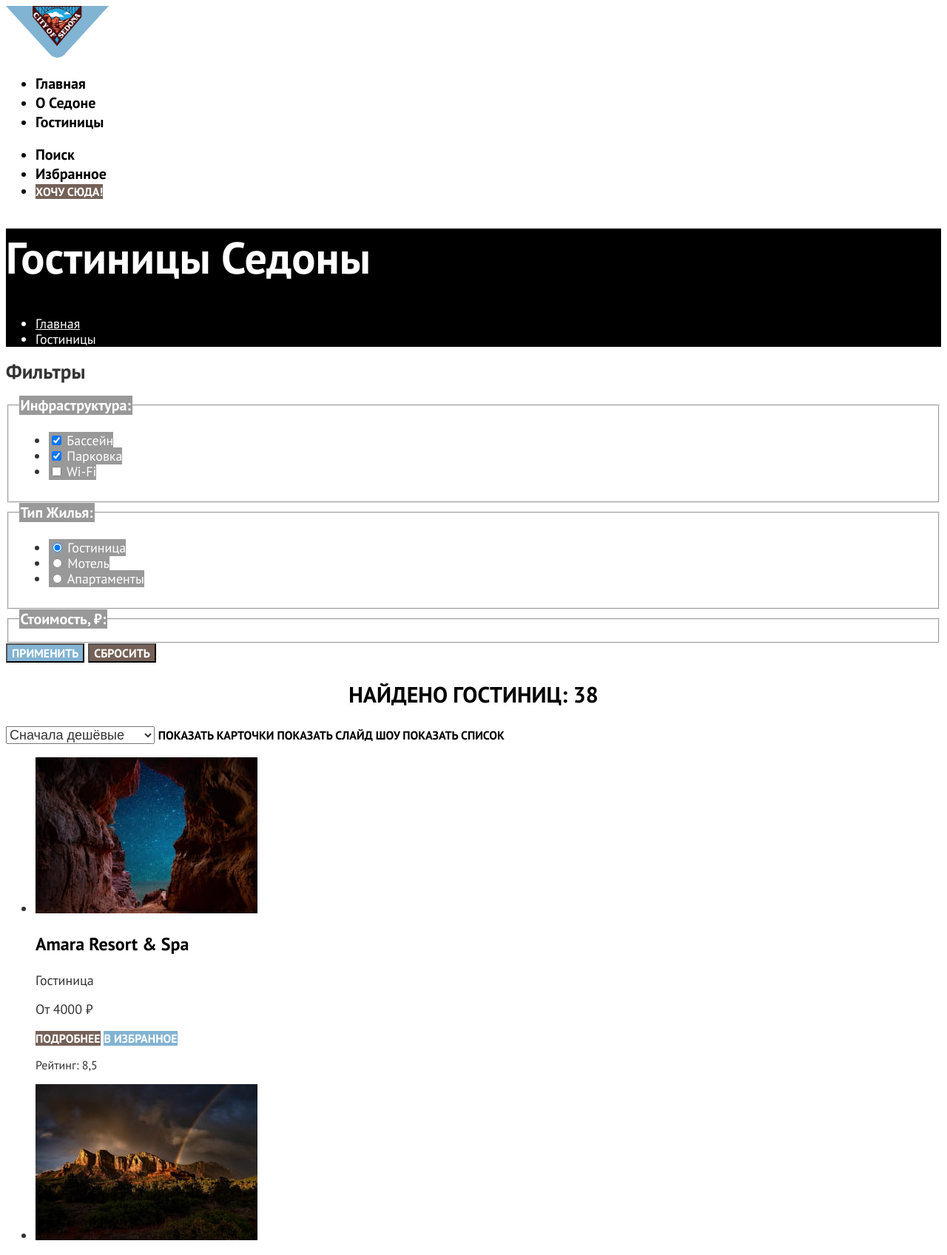
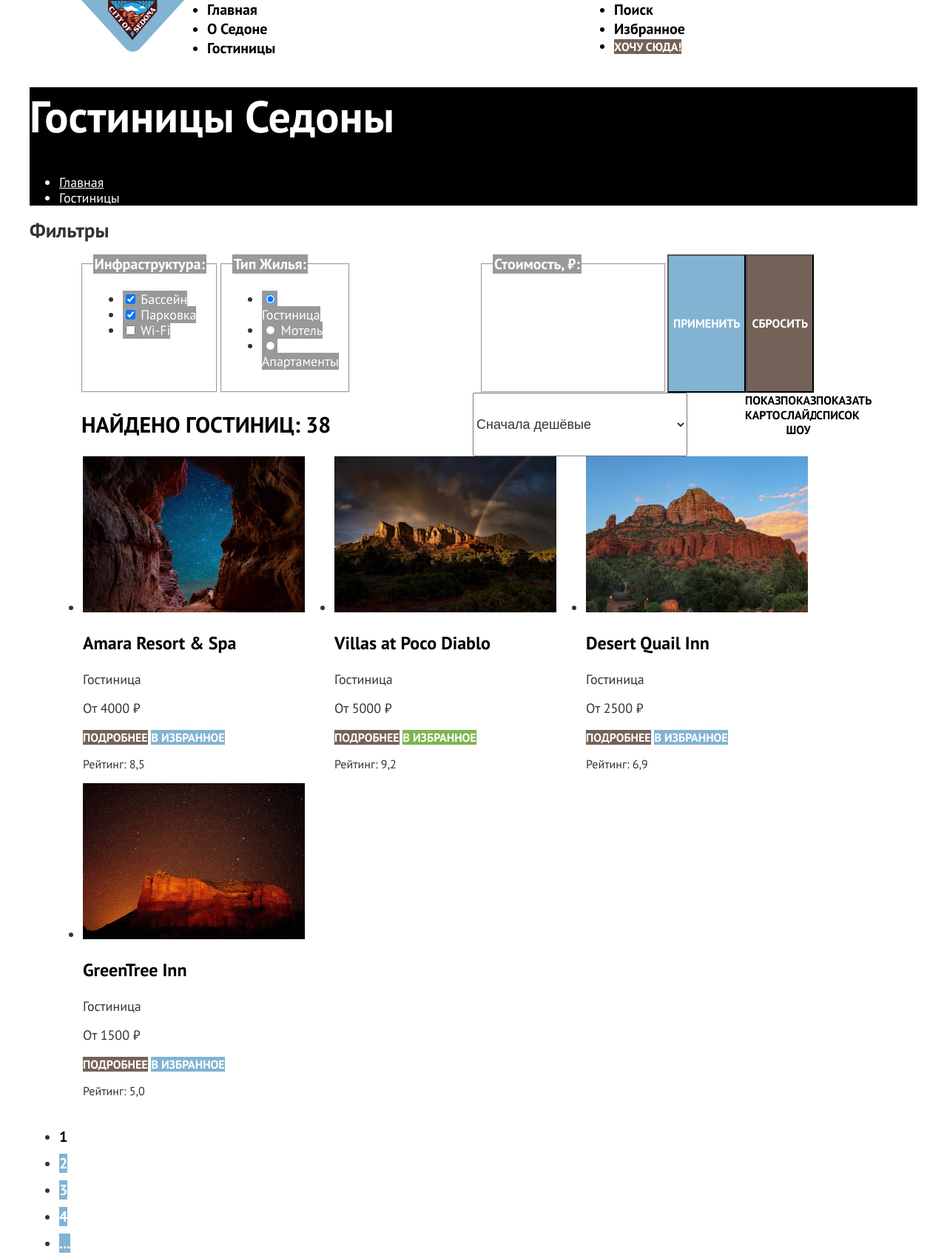
Before and after one commit to htmlacademy-htmlcss/1875121-sedona-34, a plain HTML site: page catalog.html in a window 1280 px wide. Shown: the top 1697 px of the page at 74% size. Drawn offline with Linux system fonts and the light colour scheme.

Commit message:
Сетка страниц и крупных блоков на флексах

```diff
--- a/catalog.html
+++ b/catalog.html
@@ -43,7 +43,8 @@
         </ul>
       </nav>
     </header>
-    <main class="main-inner">
+    <main class="main-inner main-container">
+      <div class="page-container">
         <header class="inner-header">
           <h1 class="inner-header-title">Гостиницы Седоны</h1>
           <ul class="breadcrumbs">
@@ -112,7 +113,8 @@
             <button class="button button-second" type="submit">Применить</button>
             <button class="button button-reset" type="reset">Сбросить</button>
           </form>
-        <h2 class="search-title">Найдено гостиниц: 38</h2>
+          <div class="hotel-result">
+            <h2 class="hotel-search-title">Найдено гостиниц: 38</h2>
             <select class="select-control" aria-label="Сортировка">
               <option value="cheap">Сначала дешёвые</option>
               <option value="popular">Сначала популярные</option>
@@ -127,6 +129,7 @@
             <a class="button button-view" href="#">
               <span class="visually-hidden">Показать список</span>
             </a>
+          </div>
           <ul class="hotel-list">
             <li class="hotel-card">
               <a class="hotel-card-link" href="#">
@@ -212,8 +215,10 @@
             </button>
           </form>
         </section>
+      </div>
     </main>
     <footer class="page-footer">
+      <div class="page-footer-container">
         <ul class="footer-social-list">
           <li class="footer-social-item">
             <a class="button button-vk" href="#">
@@ -242,6 +247,7 @@
             <img class="page-footer-logo" src="./images/logo_htmlacademy.svg" width="115" height="33" alt="Логотип htmlacademy">
           </a>
         </div>
+      </div>
     </footer>
   </body>
 </html>
--- a/styles/styles.css
+++ b/styles/styles.css
@@ -14,8 +14,15 @@
   font-display: swap;
 }
 
+html {
+  height: 100%;
+}
 
 body {
+  margin: 0;
+  display: flex;
+  flex-direction: column;
+  min-height: 100%;
   font-family: "PT Sans", sans-serif;
   font-size: 18px;
   line-height: 21px;
@@ -66,6 +73,28 @@
   background-color: #ffffff;
 }
 
+.navigation {
+  display: flex;
+  width: 1060px;
+  margin: 0 auto;
+}
+
+.navigation-logo {
+  width: 140px;
+  margin-right: 30px;
+}
+
+.navigation-list {
+  width: 490px;
+  margin: 0;
+  padding: 0;
+}
+
+.navigation-user {
+  max-width: 340px;
+  margin-left: auto;
+}
+
 .navigation-link {
   font-size: 20px;
   line-height: 26px;
@@ -88,12 +117,26 @@
   text-transform: uppercase;
 }
 
+.main-container {
+  flex-grow: 1;
+}
+
 .main-index {
   color: #000000;
   background-color: #ffffff;
   background-size: 100% auto;
   background-repeat: no-repeat;
   background-image: url(../images/index_background.jpg);
+}
+
+.page-container {
+  width: 1200px;
+  margin: 0 auto;
+}
+
+.logo {
+  display: block;
+  margin: 0 auto;
 }
 
 .main-title {
@@ -112,13 +155,31 @@
 }
 
 .advantages-list {
+  display: flex;
+  justify-content: stretch;
+  flex-wrap: wrap;
+  margin: 0;
+  padding: 0;
   color: #333333;
   background-color: #ffffff;
   text-align: center;
 }
 
+.advantages-list-unsorted {
+  width: 1200px;
+  margin: 0;
+  padding: 0;
+  display: flex;
+  flex-direction: row;
+}
+
+.advantages-item-unsorted {
+  width: 400px;
+}
+
 .advantages-city {
   background-color: #82b3d3;
+  width: 1200px;
 }
 
 .advantages-housing {
@@ -135,6 +196,7 @@
 
 .advantages-bridge {
   background-color: #82b3d3;
+  width: 1200px;
 }
 
 .advantages-square {
@@ -168,6 +230,12 @@
   font-weight: 700;
 }
 
+.hotel-search {
+  display: flex;
+  flex-direction: column;
+  align-items: center;
+}
+
 .search-title {
   color: #000000;
   font-size: 30px;
@@ -197,11 +265,20 @@
 }
 
 .newsletter {
+  display: flex;
+  flex-direction: column;
+  align-items: center;
   color: #ffffff;
   background-color: #333333;
   background-size: 100% auto;
   background-repeat: no-repeat;
   background-image: url(../images/background_newsletter.jpg);
+}
+
+.newsletter-catalog {
+  display: flex;
+  flex-direction: column;
+  align-items: center;
 }
 
 .newsletter-title {
@@ -234,8 +311,21 @@
   text-transform: uppercase;
 }
 
+.page-footer-container {
+  display: flex;
+  width: 1060px;
+  margin: 0 auto;
+}
+
+.footer-social-list {
+  max-width: 142px;
+  margin-right: 42px;
+}
+
 .footer-contacts-address {
   font-style: normal;
+  width: 720px;
+  text-align: center;
 }
 
 .footer-contacts-address a {
@@ -246,6 +336,11 @@
   text-align: center;
   text-decoration: none;
   text-transform: uppercase;
+}
+
+.about-htmlacademy {
+  width: 115px;
+  margin-left: auto;
 }
 
 .inner-header {
@@ -266,6 +361,26 @@
   color: inherit;
 }
 
+.hotel-filter {
+  width: 1060px;
+  display: flex;
+  flex-direction: row;
+}
+
+.hotel-filter-infrastructure {
+  width: 147px;
+  margin-left: 70px;
+}
+
+.hotel-filter-type {
+  width: 147px;
+  margin-right: 175px;
+}
+
+.hotel-filter-price {
+  width: 357px;
+}
+
 .hotel-filter-title {
   font-size: 20px;
   line-height: 26px;
@@ -275,6 +390,31 @@
   text-transform: capitalize;
 }
 
+.hotel-result {
+  display: flex;
+  width: 1060px;
+  margin: 0 auto;
+}
+
+.hotel-search-title {
+  width: 338px;
+  margin-right: 191px;
+  color: #000000;
+  font-size: 30px;
+  line-height: 36px;
+  font-weight: 700;
+  text-transform: uppercase;
+}
+
+.hotel-list {
+  width: 1056px;
+  margin: 0 auto;
+  padding: 0;
+  display: flex;
+  flex-direction: row;
+  flex-wrap: wrap;
+}
+
 .control {
   color: #ffffff;
   background-color: #999999;
@@ -282,14 +422,21 @@
 }
 
 .select-control {
+  width: 290px;
+  margin-right: 78px;
   color: #333333;
   font-size: 18px;
   line-height: 21px;
 }
 
 .button-view {
+  width: 48px;
   color: #000000;
   background-color: #ffffff;
+}
+
+.hotel-card {
+  width: 340px;
 }
 
 .hotel-card-link {
```
Also changed, not shown: index.html (+5 -1 lines). Lines whose indentation alone changed are shown as unchanged.
